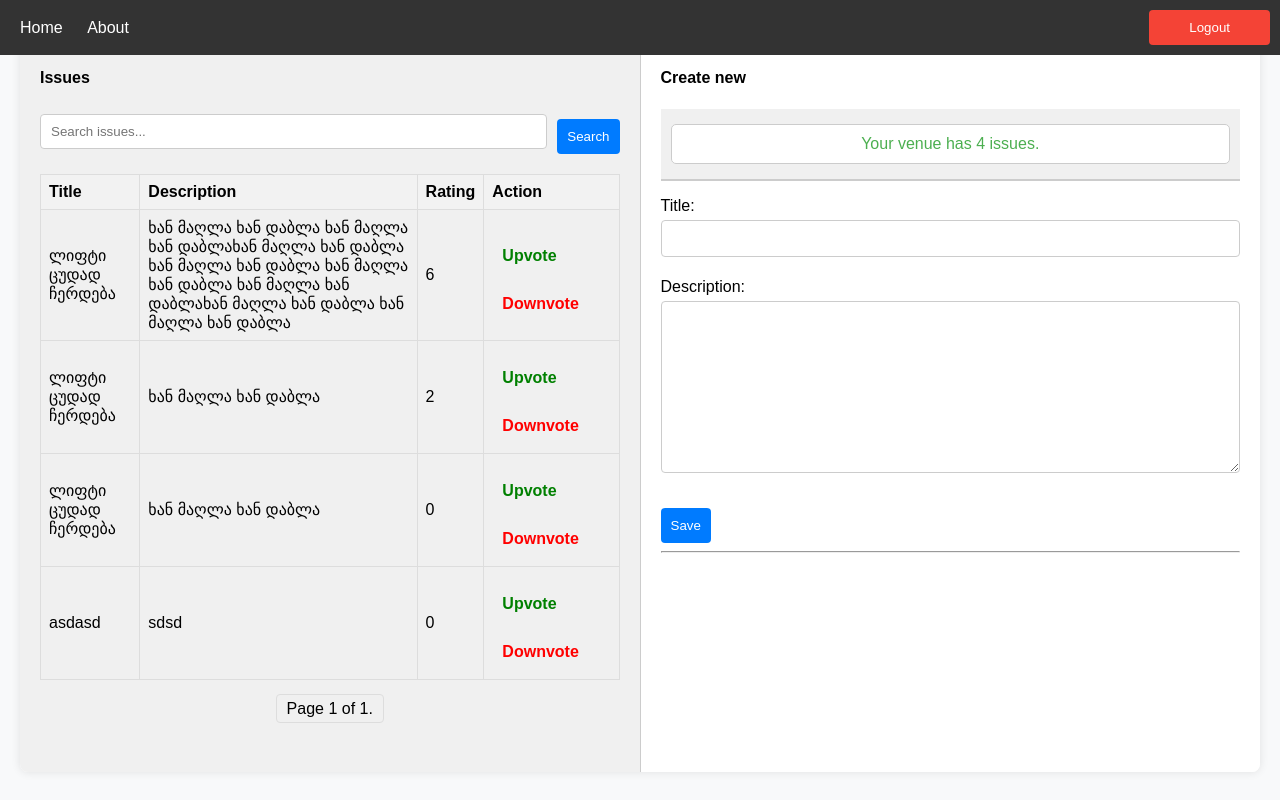
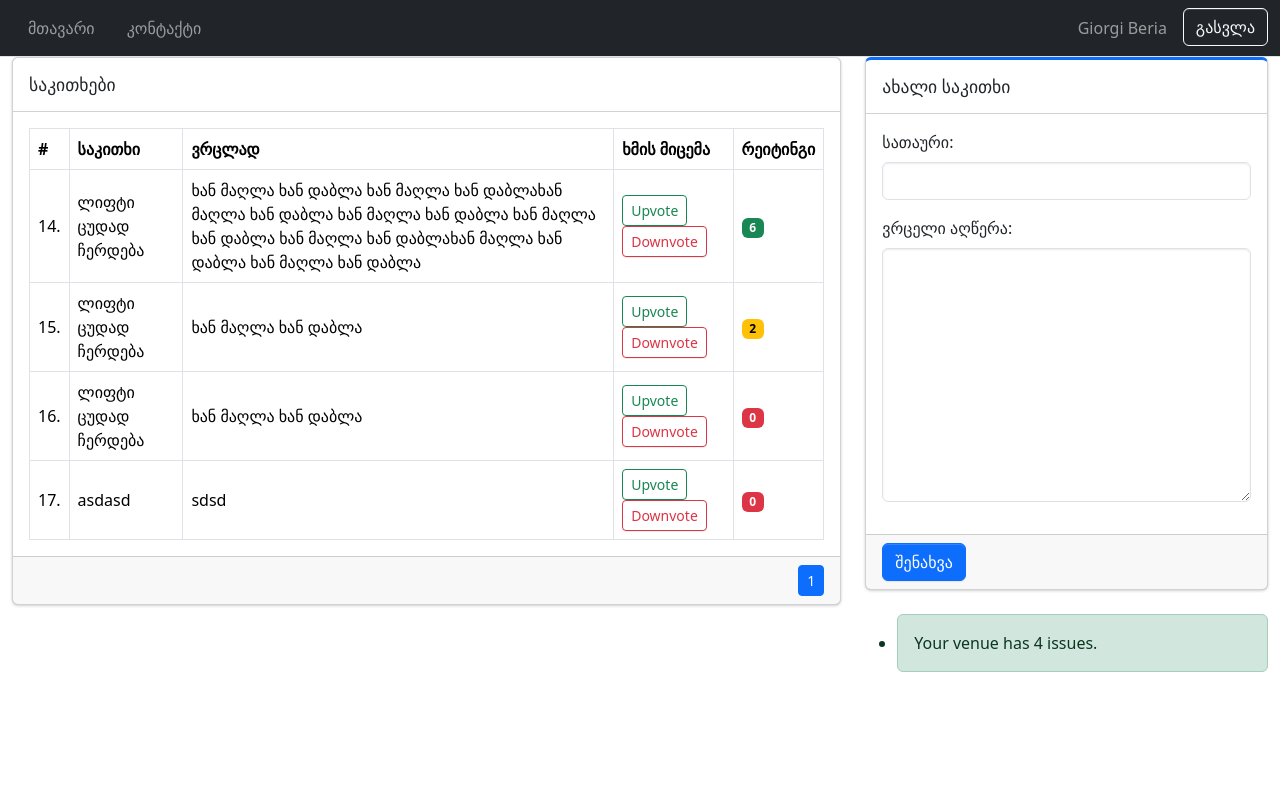
Before and after one commit to giorgiberia/issue_rater, a Django app: page /issue/ in a window 1280 px wide. Run offline with Django 5.2, Linux system fonts and the light colour scheme; a user stored in the database is signed in; data comes from the database, SQL or seed files in the repository; both versions use the stored data as it was after the commit.

Commit message:
better desing

```diff
--- a/issues/forms.py
+++ b/issues/forms.py
@@ -9,6 +9,10 @@ class IssueForm(forms.ModelForm):
     class Meta:
         model = Issue
         fields = ["title", "description"]
+        widgets = {
+            'title': forms.TextInput(attrs={'class': 'form-control', 'id': 'id_title'}),
+            'description': forms.Textarea(attrs={'class': 'form-control', 'id': 'id_description'}),
+        }
 
 
 class VoteForm(forms.ModelForm):
--- a/templates/issues/issue_list_and_create.html
+++ b/templates/issues/issue_list_and_create.html
@@ -4,102 +4,177 @@
 <html lang="en">
 <head>
     <title>Issues</title>
-    <link rel="stylesheet" type="text/css" href="{% static 'css/styles.css' %}">
+    <link rel="stylesheet" type="text/css" href="{% static 'css/adminlte.min.css' %}">
 </head>
 <body>
 <header>
-    <nav class="navbar">
-        <div class="nav-left">
-            <!-- Add other navigation items here -->
-            <a href="/issue/">Home</a>
-            <a href="/issue/about/">About</a>
+    <nav class="app-header navbar navbar-expand navbar-dark bg-dark"> <!--begin::Container-->
+        <div class="container-fluid">
+            <!--begin::Start Navbar Links-->
+            <ul class="navbar-nav">
+                <li class="nav-item d-none d-md-block"><a href="/issue/" class="nav-link">მთავარი</a></li>
+                <li class="nav-item d-none d-md-block"><a href="/issue/about/" class="nav-link">კონტაქტი</a></li>
+            </ul>
+            <!--end::Start Navbar Links-->
+            <!--begin::End Navbar Links-->
+            <ul class="navbar-nav ml-auto">
+                <li class="nav-item d-none d-md-block"><span
+                        class="nav-link">{{ request.user.first_name }} {{ request.user.last_name }}</span></li>
+                <li class="nav-item">
+                    <form method="post" action="{% url 'logout' %}" class="form-inline">
+                        {% csrf_token %}
+                        <button type="submit" class="btn btn-outline-light btn-flat float-end">გასვლა</button>
+                    </form>
+                </li>
+            </ul>
+            <!--end::End Navbar Links-->
         </div>
-        <div class="nav-right">
-            {% if user.is_authenticated %}
-                <form method="post" action="{% url 'logout' %}">
-                    {% csrf_token %}
-                    <button type="submit" class="logout-button">Logout</button>
-                </form>
-            {% else %}
-                <a href="{% url 'login' %}">Login</a>
-                <a href="{% url 'register' %}">Register</a>
-            {% endif %}
-        </div>
+        <!--end::Container-->
     </nav>
 </header>
-<div class="container">
-    <div class="left-section">
-        <h4>Issues</h4>
-        <form method="get" action="{% url 'issue_list_and_create' %}" class="search-form">
-            <input type="text" name="search" placeholder="Search issues..." value="{{ request.GET.search }}" class="search-input">
-            <button type="submit">Search</button>
-        </form>
-        <table>
+
+<div class="container-fluid"> <!--begin::Row-->
+    <div class="row">
+        <div class="col-md-8">
+            <div class="card mb-4">
+                <div class="card-header">
+                    <h3 class="card-title">საკითხები</h3>
+                </div> <!-- /.card-header -->
+                <div class="card-body">
+                    <table class="table table-bordered">
                         <thead>
                         <tr>
-                <th>Title</th>
-                <th>Description</th>
-                <th>Rating</th>
-                <th>Action</th>
+                            <th style="width: 10px">#</th>
+                            <th>საკითხი</th>
+                            <th>ვრცლად</th>
+                            <th>ხმის მიცემა</th>
+                            <th style="width: 40px">რეიტინგი</th>
                         </tr>
                         </thead>
                         <tbody>
                         {% for issue in issues %}
-                <tr>
+                            <tr class="align-middle">
+                                <td>{{ issue.id }}.</td>
                                 <td>{{ issue.title }}</td>
-                    <td>{{ issue.description }}</td>
-                    <td>{{ issue.rating }}</td>
                                 <td>
+                                    {{ issue.description }}</td>
+                                <td>
+                                    <div class="btn-group">
                                         <form method="post" action="{% url 'vote_issue' issue.id %}">
                                             {% csrf_token %}
-                            <button type="submit" name="vote_type" value="1" class="vote-button upvote">Upvote</button>
-                            <button type="submit" name="vote_type" value="-1" class="vote-button downvote">Downvote
+                                            <button type="submit" name="vote_type" value="1"
+                                                    class="btn btn-outline-success btn-sm">Upvote
+                                            </button>
+                                            <button type="submit" name="vote_type" value="-1"
+                                                    class="btn btn-outline-danger btn-sm">Downvote
                                             </button>
                                         </form>
+                                    </div>
+                                </td>
+                                <td>
+                                    {% if issue.rating <= 0 %}
+                                        <span class="badge text bg-danger">{{ issue.rating }}</span>
+                                    {% elif issue.rating > 5 %}
+                                        <span class="badge text bg-success">{{ issue.rating }}</span>
+                                    {% else %}
+                                        <span class="badge text-bg-warning">{{ issue.rating }}</span>
+                                    {% endif %}
                                 </td>
                             </tr>
                         {% endfor %}
                         </tbody>
                     </table>
-        <div class="pagination">
-            <span class="step-links">
+                </div> <!-- /.card-body -->
+                <div class="card-footer clearfix">
+                    <ul class="pagination pagination-sm m-0 float-end">
                         {% if issues.has_previous %}
-                    <a href="?page=1">&laquo; first</a>
-                    <a href="?page={{ issues.previous_page_number }}">previous</a>
+                            <li class="page-item">
+                                <a class="page-link" href="?page=1" aria-label="First">
+                                    <span aria-hidden="true">&laquo;&laquo;</span>
+                                </a>
+                            </li>
+                            <li class="page-item">
+                                <a class="page-link" href="?page={{ issues.previous_page_number }}"
+                                   aria-label="Previous">
+                                    <span aria-hidden="true">&laquo;</span>
+                                </a>
+                            </li>
                         {% endif %}
 
-                <span class="current">
-                    Page {{ issues.number }} of {{ issues.paginator.num_pages }}.
-                </span>
+                        {# Dynamically display 3 pages around the current page #}
+                        {% for num in issues.paginator.page_range %}
+                            {% if num > issues.number|add:'-2' and num < issues.number|add:'2' %}
+                                <li class="page-item {% if issues.number == num %}active{% endif %}">
+                                    <a class="page-link" href="?page={{ num }}">{{ num }}</a>
+                                </li>
+                            {% endif %}
+                        {% endfor %}
 
                         {% if issues.has_next %}
-                    <a href="?page={{ issues.next_page_number }}">next</a>
-                    <a href="?page={{ issues.paginator.num_pages }}">last &raquo;</a>
+                            <li class="page-item">
+                                <a class="page-link" href="?page={{ issues.next_page_number }}" aria-label="Next">
+                                    <span aria-hidden="true">&raquo;</span>
+                                </a>
+                            </li>
+                            <li class="page-item">
+                                <a class="page-link" href="?page={{ issues.paginator.num_pages }}" aria-label="Last">
+                                    <span aria-hidden="true">&raquo;&raquo;</span>
+                                </a>
+                            </li>
                         {% endif %}
-            </span>
-        </div>
+                    </ul>
                 </div>
 
-    <div class="right-section">
-        <h4>Create new</h4>
+            </div> <!-- /.card -->
+        </div> <!-- /.col -->
+        <div class="col-md-4">
+            <div class="card card-primary card-outline mb-4">
+                <!--begin::Header-->
+                <div class="card-header">
+                    <h3 class="card-title">ახალი საკითხი</h3>
+                </div>
+
+                <!--begin::Form-->
+                <form method="post">
+                    {% csrf_token %}
+                    <!--begin::Body-->
+                    <div class="card-body">
+                        <div class="mb-3">
+                            <label for="id_title" class="form-label">სათაური:</label>
+                            {{ form.title }}
+                        </div>
+                        <div class="mb-3">
+                            <label for="id_description" class="form-label">ვრცელი აღწერა:</label>
+                            {{ form.description }}
+                        </div>
+
+                    </div>
+                    <!--end::Body-->
+
+                    <!--begin::Footer-->
+                    <div class="card-footer">
+                        <button type="submit" class="btn btn-primary">შენახვა</button>
+                    </div>
+                    <!--end::Footer-->
+                </form>
+                <!--end::Form-->
+            </div>
+
             <div class="s-messages" id="s-messages">
                 {% if messages %}
-                <ul>
+                    <ul class="message-list">
                         {% for message in messages %}
-                        <li{% if message.tags %} class="{{ message.tags }}"{% endif %}>
+                            <li class="alert {% if 'success' in message.tags %}alert-success{% elif 'error' in message.tags %}alert-danger{% elif 'warning' in message.tags %}alert-warning{% elif 'info' in message.tags %}alert-info{% endif %}">
                                 {{ message }}
                             </li>
                         {% endfor %}
                     </ul>
                 {% endif %}
             </div>
-        <form method="post">
-            {% csrf_token %}
-            {{ form.as_p }}
-            <button type="submit">Save</button>
-        </form>
-        <hr>
+        </div> <!-- /.col -->
+    </div> <!--end::Row-->
 </div>
-</div>
+
+<script src="{% static 'js/adminlte.min.js' %}"></script>
 </body>
 </html>
```
Also changed, not shown: db.sqlite3, issues/static/js/adminlte.min.js (added), 1 other file. Lines whose indentation alone changed are shown as unchanged.
